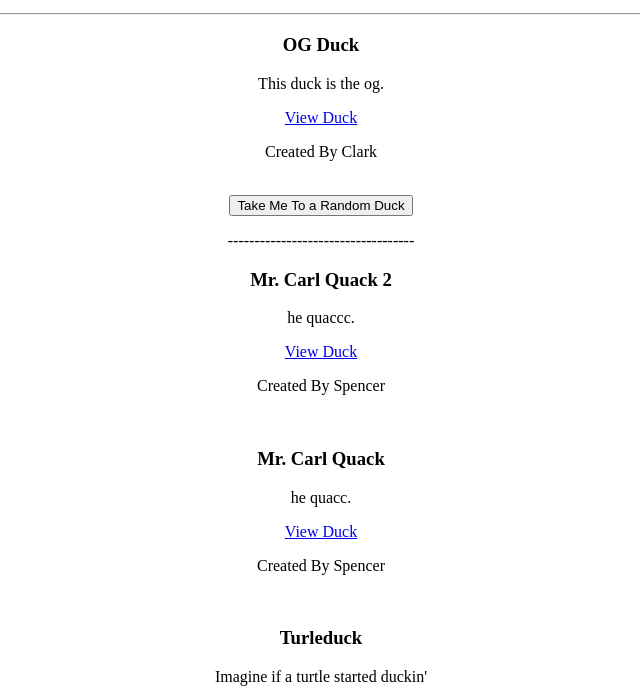
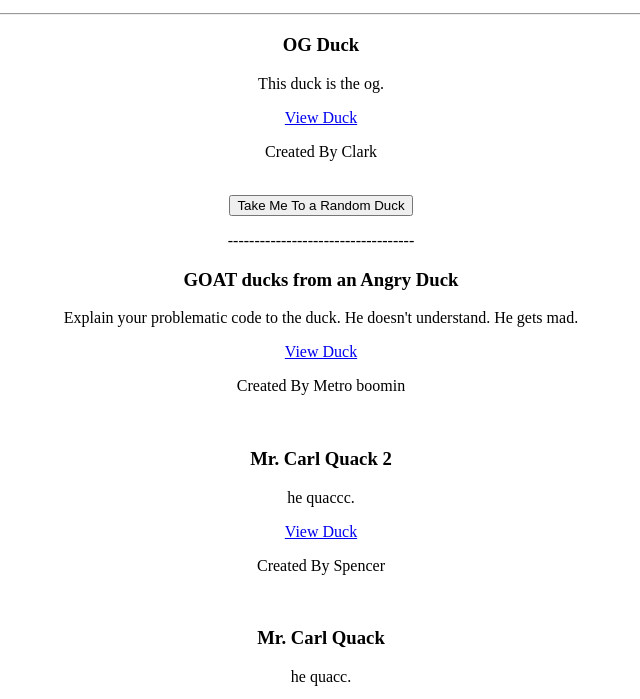
Before and after one commit to clarkbains/onlinedebugger, a plain HTML site: page ducks/index.html in a window 1280 px wide. Shown: the part 87-786 px from the top of the page, without its empty margins (319-959 px from the left). Drawn offline with Linux system fonts and the light colour scheme.

Commit message:
added another duck
Signed-off-by: Clark Bains <clarkbains@gmail.com>

```diff
--- a/ducks/index.html
+++ b/ducks/index.html
@@ -17,7 +17,9 @@ you? Pick a new duck!</p> <hr/> <div id="mainDuck"></div><button onclick="naviga
 {name:"Enhanced Duck", help:"Fan art to help you get your duck on.", link:"duck_1.jpg", author: "Dmitry"},
 {name:"Turleduck", help:"Imagine if a turtle started duckin'", link:"duck_2.jpg", author: "Ryan"},
 {name:"Mr. Carl Quack", help:"he quacc.", link:"duck_3.jpg", author: "Spencer"},
-{name:"Mr. Carl Quack 2", help:"he quaccc.", link:"duck_4.jpg", author: "Spencer"}
+{name:"Mr. Carl Quack 2", help:"he quaccc.", link:"duck_4.jpg", author: "Spencer"},
+{name:"GOAT ducks from an Angry Duck", help:"Explain your problematic code to the duck. He doesn't understand. He gets mad.", link:"duck_5.png", author: "Metro boomin"}
+
 ]
 
 function template(quacker){
```
